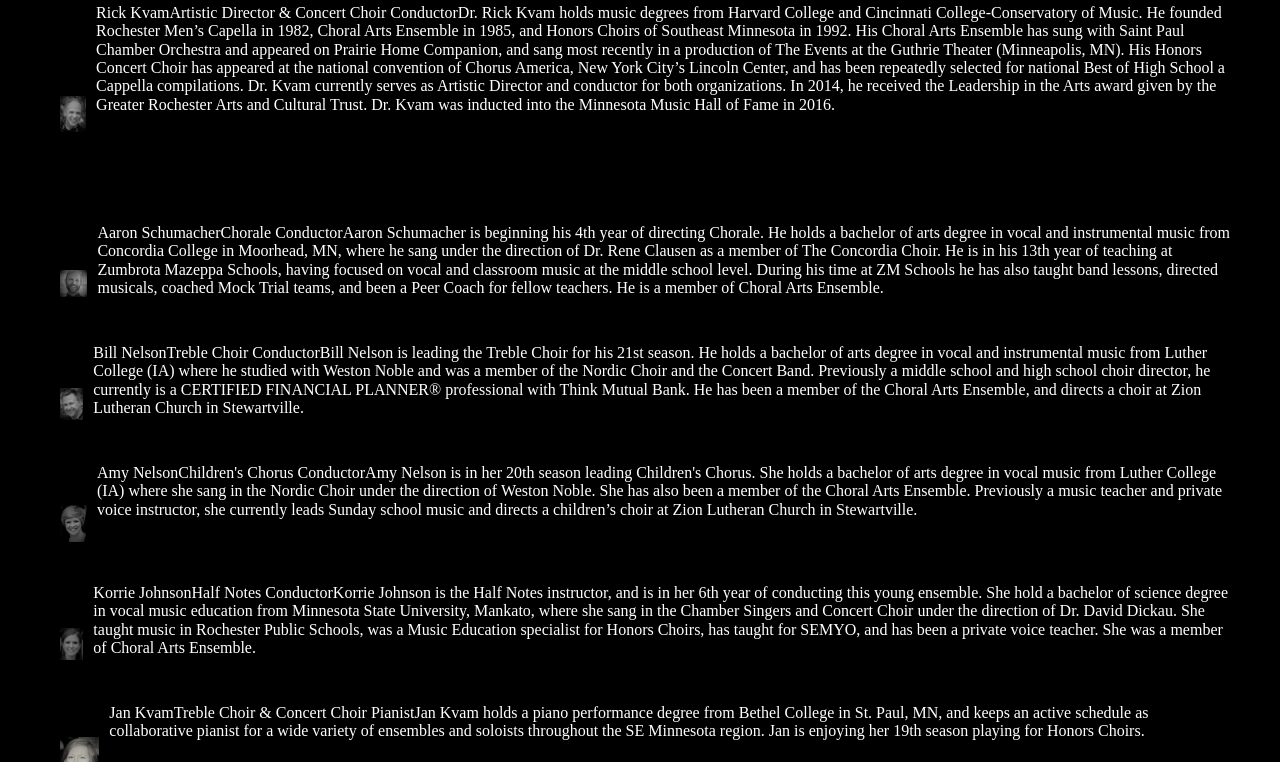
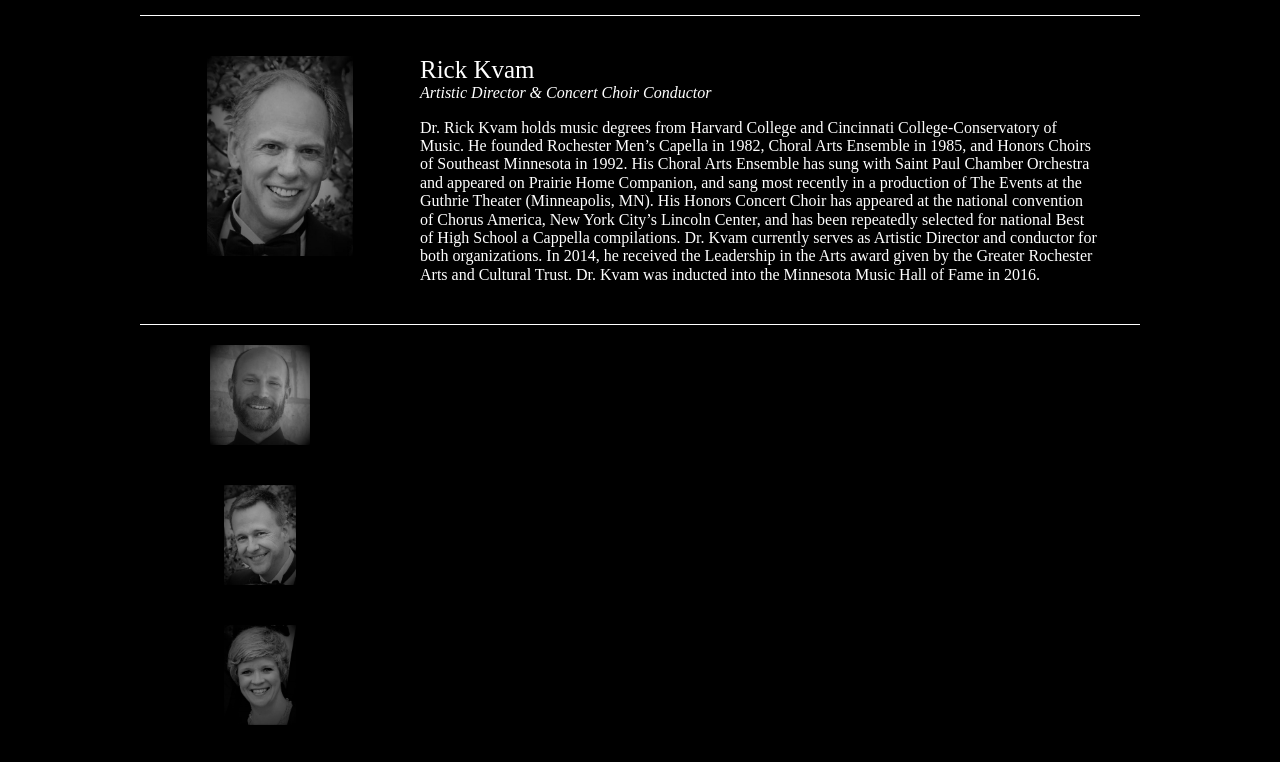
Before and after one commit to CTECH-IT/independent-project-2-LukasSinger, a plain HTML site: page index.html in a window 1280 px wide. Shown: the part 700-1462 px from the top of the page. Drawn offline with nearby package versions, Linux system fonts and the light colour scheme; a web font is replaced by a local one.

Commit message:
Finished direction section CSS

```diff
--- a/scripts/main.js
+++ b/scripts/main.js
@@ -10,11 +10,13 @@ function setAsDetail(element) {
   // Revert the old detail image (if any) to a regular image
   const oldDetail = document.querySelector(DETAIL_IMAGE_SELECTOR);
   if (oldDetail) {
+    oldDetail.classList.remove("detail");
+    oldDetail.parentElement.classList.remove("detail-container");
     oldDetail.setAttribute(DETAIL_IMAGE_ATTRIBUTE, "false");
-    oldDetail.classList.remove("detail");
   }
   // Convert the specified element to a detail image
   element.classList.add("detail");
+  element.parentElement.classList.add("detail-container");
   element.setAttribute(DETAIL_IMAGE_ATTRIBUTE, "true");
 }
 
@@ -46,17 +48,23 @@ function populateSlidesContainer() {
     const description = document.createElement("span");
     description.classList.add("slide-description");
     description.textContent = slide.description;
-    // Create the text container and add the text elements
+    // Create the text + container and add the text elements
+    const textDiv = document.createElement("div");
+    textDiv.classList.add("slide-text");
+    textDiv.appendChild(name);
+    textDiv.appendChild(subtitle);
+    textDiv.appendChild(description);
     const textContainer = document.createElement("div");
     textContainer.classList.add("slide-text-container");
-    textContainer.appendChild(name);
-    textContainer.appendChild(subtitle);
-    textContainer.appendChild(description);
-    // Create the container for both slide elements
+    textContainer.appendChild(textDiv);
+    // Create the containers for both slide elements
+    const slideDiv = document.createElement("div");
+    slideDiv.classList.add("slide-content");
+    slideDiv.appendChild(imgContainer);
+    slideDiv.appendChild(textContainer);
     const slideContainer = document.createElement("div");
     slideContainer.classList.add("slide-container");
-    slideContainer.appendChild(imgContainer);
-    slideContainer.appendChild(textContainer);
+    slideContainer.appendChild(slideDiv);
     // Add all of the elements to the page
     slidesContainer.appendChild(slideContainer);
 
--- a/stylesheets/styles.css
+++ b/stylesheets/styles.css
@@ -26,6 +26,7 @@ body {
   background-color: black;
   font-family: "Ubuntu";
   font-weight: 300;
+  font-size: 16px;
 }
 
 img {
@@ -128,26 +129,65 @@ img {
 }
 
 #director-content-container {
+  max-width: 1000px;
   padding: 50px;
 }
 
 #director-title {
-  padding-bottom: 25px;
-  font-size: 25px;
+  padding-bottom: 30px;
+  font-size: 30px;
   font-weight: 500;
 }
 
-.slide-container {
+.slides-container {
+  display: flex;
+  flex-direction: column;
+}
+
+.slide-content {
   display: flex;
   flex-direction: row;
 }
 
+.detail-container {
+  padding: 20px;
+  border-top: 1px solid white;
+  border-bottom: 1px solid white;
+}
+
 .slide-image-container {
-  flex-grow: 1;
+  width: 200px;
   height: 100px;
-  padding: 10px;
+  flex: 1 0 auto;
+  padding: 20px;
 }
 
 .detail {
   height: 200px;
 }
+
+.slide-text-container {
+  height: 100px;
+  visibility: hidden;
+}
+
+.detail-container .slide-text-container {
+  height: auto;
+  visibility: visible;
+}
+
+.slide-text {
+  display: flex;
+  flex-direction: column;
+  flex: 0 1 auto;
+  padding: 20px;
+}
+
+.slide-name {
+  font-size: 25px;
+}
+
+.slide-subtitle {
+  font-style: italic;
+  padding-bottom: 1em;
+}
```
